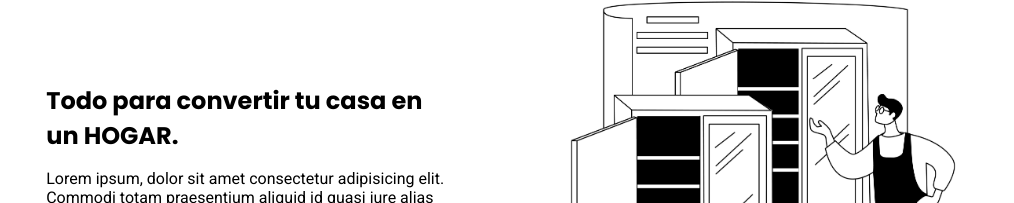
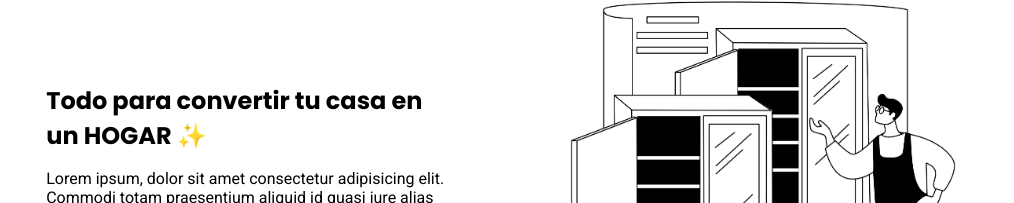
Before and after one commit to felipendelicia/tesa-tesa, a React (Create React App) app: page / in a window 1280 px wide. Shown: the part 211-414 px from the top of the page, without its empty margins (133-1147 px from the left). Built offline with nearby package versions, Linux system fonts and the light colour scheme; the HTML template or start-up script is replaced by a standard one.

Commit message:
stars in the hero

```diff
--- a/src/components/Hero/index.tsx
+++ b/src/components/Hero/index.tsx
@@ -6,7 +6,7 @@ export default function Hero() {
   return (
     <Container>
       <Text>
-        <Title>Todo para convertir tu casa en un HOGAR.</Title>
+        <Title>Todo para convertir tu casa en un HOGAR ✨</Title>
         <Paragraph>Lorem ipsum, dolor sit amet consectetur adipisicing elit. Commodi totam praesentium aliquid id quasi iure alias omnis voluptate, ab inventore velit nemo repellat nulla nihil optio. Consequatur fugit temporibus quia.</Paragraph>
         <LinkButton to='/buy'><FontAwesomeIcon icon={faAngleRight}/> Ver productos</LinkButton>
       </Text>
```
